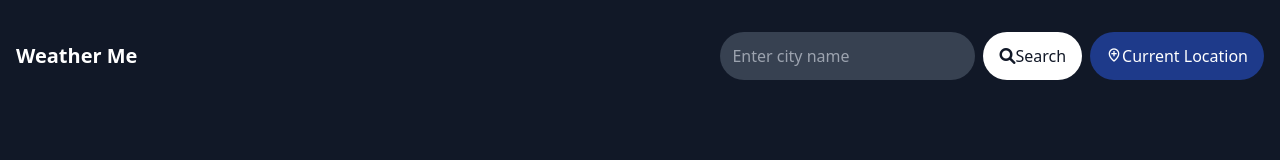
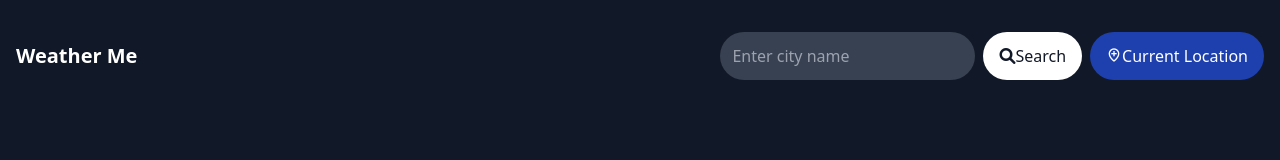
Before and after one commit to Himanshi0901/Weather_App, a website: page Weather_App/index.html in a window 1280 px wide. Drawn offline with nearby package versions, Linux system fonts and the light colour scheme.

Commit message:
Changed colour

```diff
--- a/Weather_App/index.html
+++ b/Weather_App/index.html
@@ -3,7 +3,7 @@
 <head>
     <meta charset="UTF-8">
     <meta name="viewport" content="width=device-width, initial-scale=1.0">
-    <title>Weather Forecasting</title>
+    <title>Weather Forecasting App</title>
     <link rel="shortcut icon" href="resources/faviconicon.jpeg" type="image/jpeg">
     <link rel="stylesheet" href="style.css">
     <link rel="stylesheet" href="https://pro.fontawesome.com/releases/v6.0.0-beta3/css/all.css">
@@ -18,7 +18,7 @@
                 <button type="button" id="searchBtn" class="bg-white text-gray-900 font-medium text-base px-4 py-2 rounded-full hover:bg-gray-200">
                     <i class="fa-solid fa-magnifying-glass"></i>Search
                 </button>
-                <button type="button" id="locationBtn" class="bg-blue-900 text-white font-medium text-base px-4 py-2 rounded-full hover:bg-blue-950">
+                <button type="button" id="locationBtn" class="bg-blue-800 text-white font-medium text-base px-4 py-2 rounded-full hover:bg-blue-950">
                     <i class='bx bx-location-plus'></i>Current Location
                 </button>
             </div>
```
Also changed, not shown: Weather_App/style.css.
